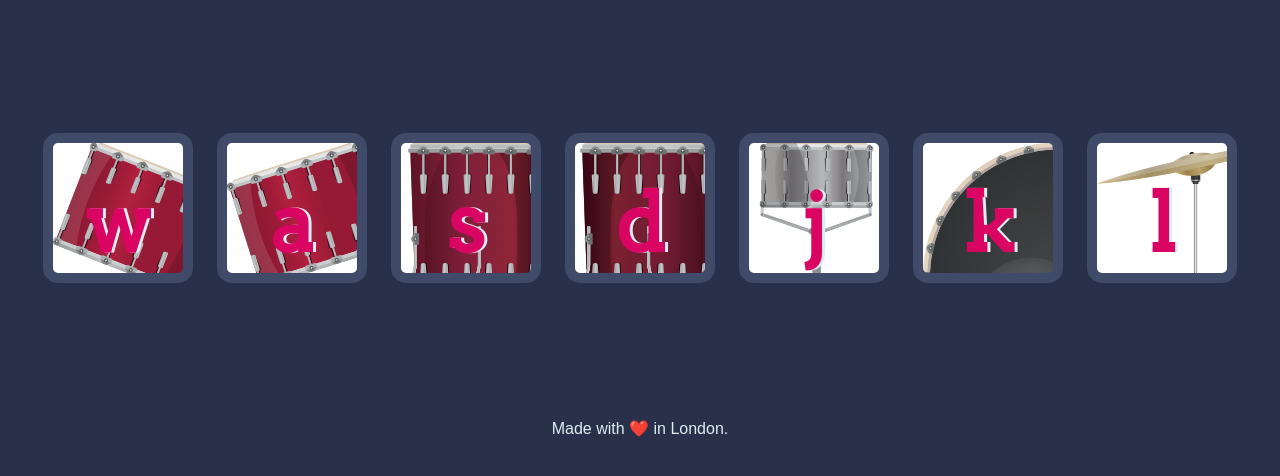
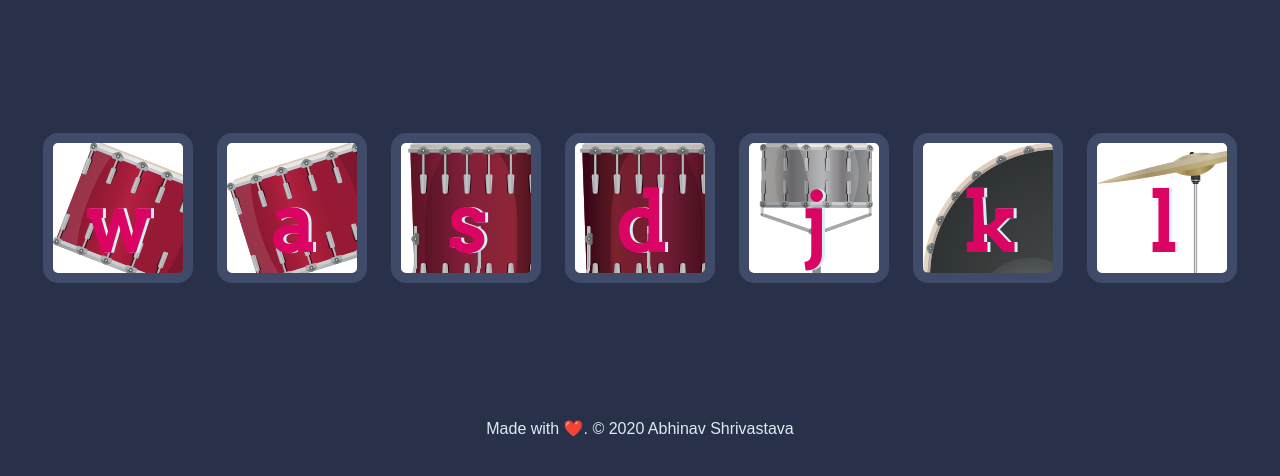
Before and after one commit to inimicalbyte/Drum-Kit, a plain HTML site: page index.html in a window 1280 px wide. Shown: the part 156-632 px from the top of the page. Drawn offline with Linux system fonts and the light colour scheme.

Commit message:
Update index.html

```diff
--- a/index.html
+++ b/index.html
@@ -24,7 +24,8 @@
   <script src="index.js" charset="utf-8"></script>
 </body>
 <footer>
-  Made with ❤️ in London.
+  Made with ❤️.
+  © 2020 Abhinav Shrivastava
 </footer>
 
 
```
